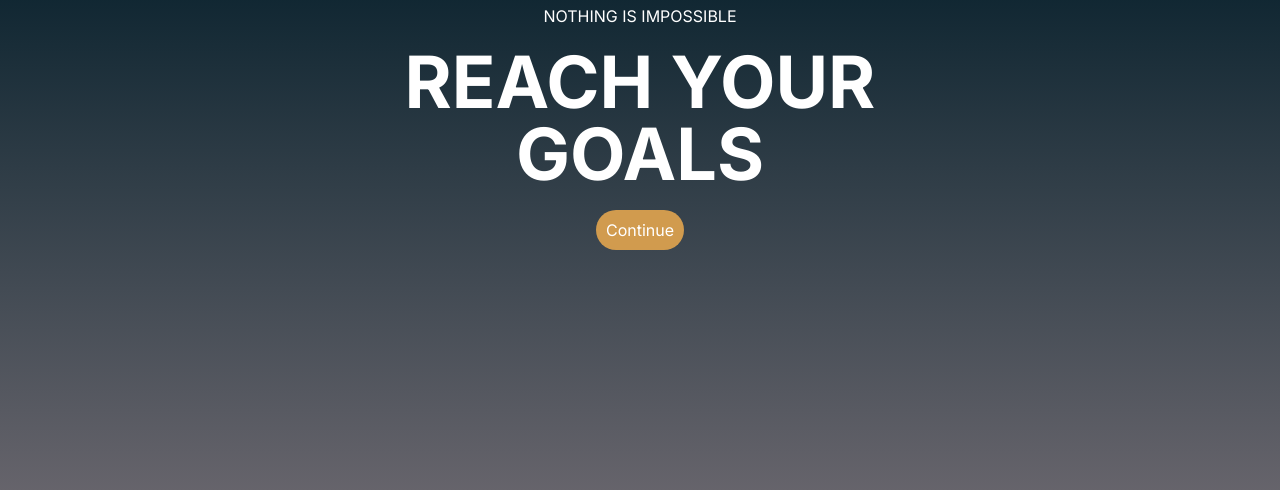
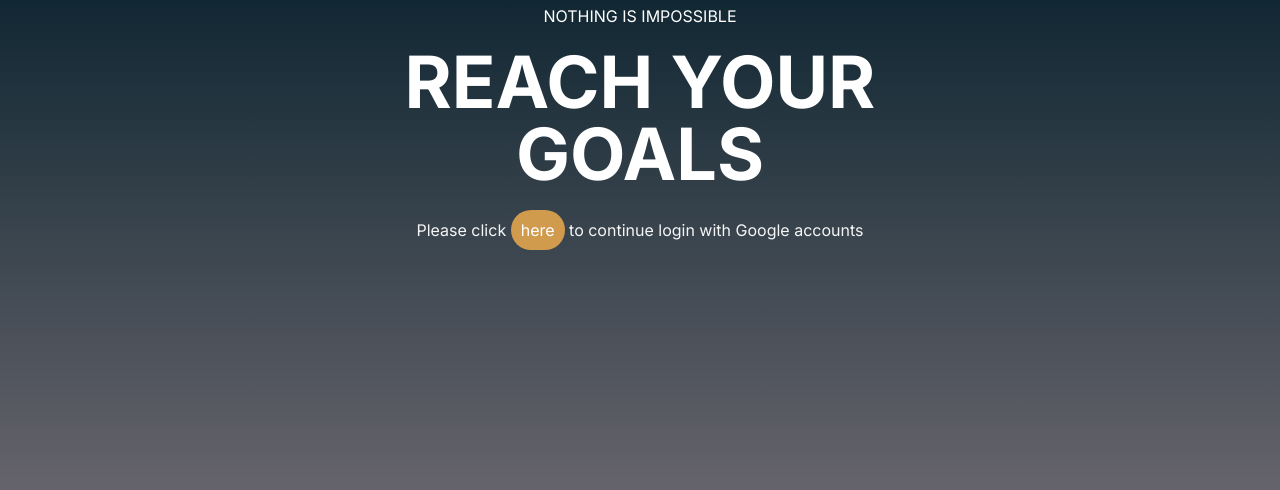
Before and after one commit to wirrexx/fit_jerk, a Django app: page /accounts/google/login/ in a window 1280 px wide. Shown: the part 76-566 px from the top of the page. Run offline with Django 5.2, Linux system fonts and the light colour scheme; parts of the project's set-up code (start-up, migrations or seed data) failed here and were passed over.

Commit message:
updated google login page

```diff
--- a/fj/templates/socialaccount/login.html
+++ b/fj/templates/socialaccount/login.html
@@ -20,9 +20,10 @@
             {% element form method="post" no_visible_fields=True %}
                 {% slot actions %}
                     {% csrf_token %}
+                    <p style="color: whitesmoke;">Please click
                     {% element button type="submit" class="login-btn"%}
-                    {% trans "Continue" %}
-                {% endelement %}
+                        {% trans "here" %}
+                    {% endelement %} to continue login with Google accounts </p>
                 {% endslot %}
             {% endelement %}
     </div>
```
Lines whose indentation alone changed are shown as unchanged.
